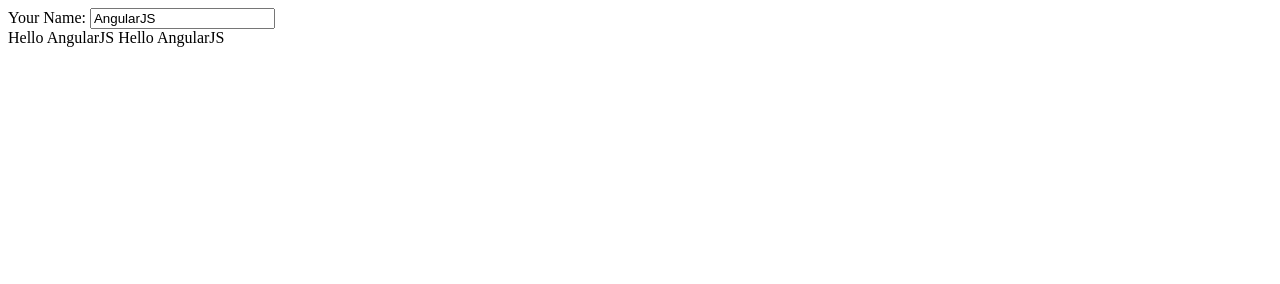
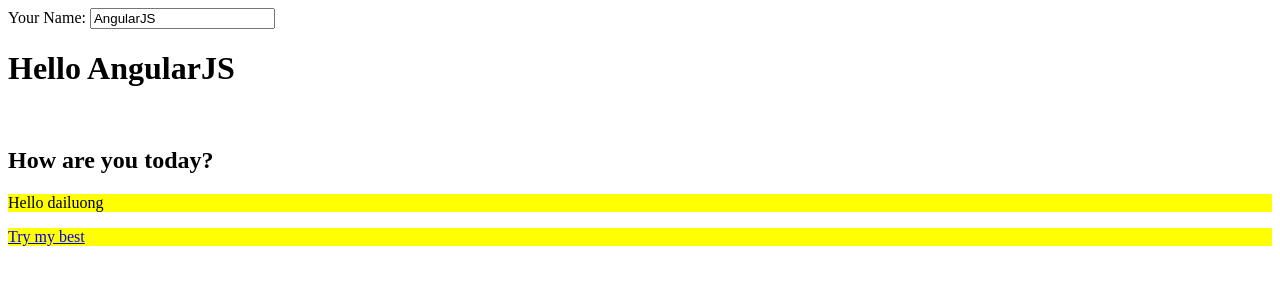
Before and after one commit to luongtrongdai/angular-seed-matter, a website: page app/demoDirective.html in a window 1280 px wide. Drawn offline with Linux system fonts and the light colour scheme.

Commit message:
add directives

```diff
--- a/app/demoDirective.html
+++ b/app/demoDirective.html
@@ -7,8 +7,14 @@
 	Your Name:
 	<input type="text" ng-model="name">
 	<br>
+	<div hello-directive>
+		<h1>Hello {{name}}</h1>
+		<br>
+		<h2>How are you today?</h2>
+	</div>
 	<hello-directive></hello-directive>
-	<a hello-directive>abc</a>
+	<p transclude-directive>Hello dailuong</p>
+	<p transclude-directive><a href="#">Try my best</a></p>
 </body>
 <script src="lib/angular/angular.js"></script>
 <script type="text/javascript">
@@ -18,10 +24,26 @@
 		}])
 		.directive('helloDirective', function () {
 			return {
+				transclude: 'true',
 				restrict: 'AEC', /*E(element), C class, A attribute*/
 				template: function () {
-					return "Hello {{name}}";
+					return "<div ng-transclude></div>";
 				}
+			};
+		})
+		.directive('transcludeDirective', function () {
+			return {
+				transclude: 'element',
+				scope: {},
+				restrict: 'AE',
+				replace: false,
+				link: function (scope, iElement, iAttrs, ctrl, transclude) {
+					transclude(function (clone) {
+						clone.css('background-color', 'yellow');
+						iElement.after(clone);
+					});
+				},
+				template: '<div ng-transclude></div>'
 			};
 		});
 
```
